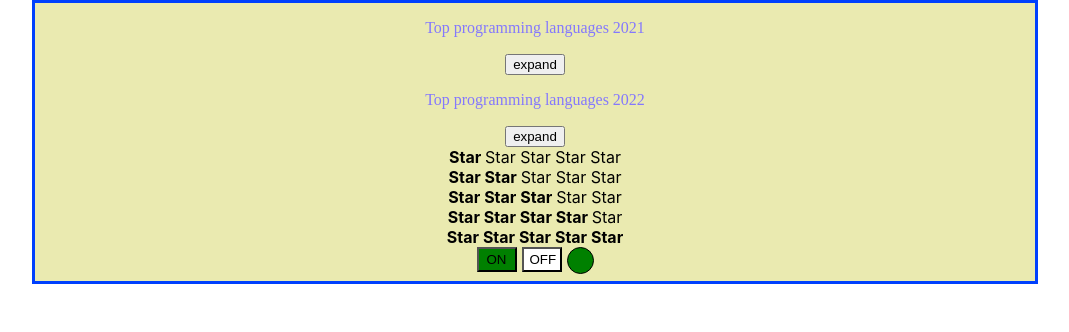
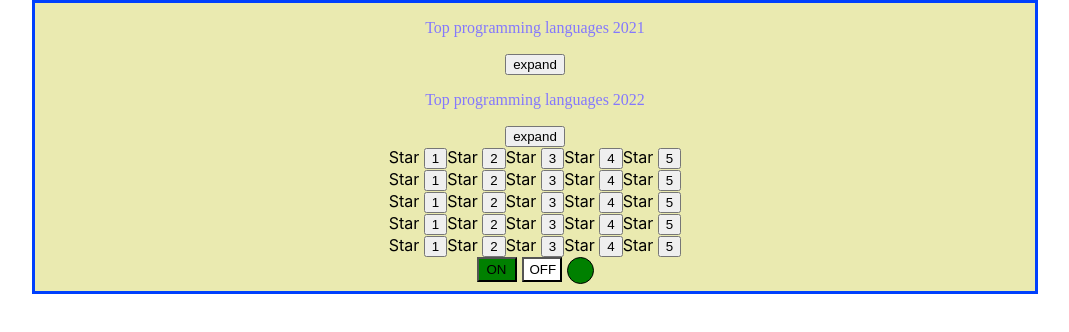
Before and after one commit to romchesko-pazzi/playlist-of-react-ts, a React (Create React App) app: page / in a window 1280 px wide. Shown: the top 332 px of the page, without its empty margins (105-1174 px from the left). Built offline with nearby package versions, Linux system fonts and the light colour scheme.

Commit message:
practise

```diff
--- a/src/App.tsx
+++ b/src/App.tsx
@@ -9,11 +9,11 @@
         <div className={"main"}>
             <Article titleValue={"Top programming languages 2021"}/>
             <Article titleValue={"Top programming languages 2022"}/>
-            <Rating value={1}/>
-            <Rating value={2}/>
-            <Rating value={3}/>
-            <Rating value={4}/>
-            <Rating value={5}/>
+            <Rating/>
+            <Rating/>
+            <Rating/>
+            <Rating/>
+            <Rating/>
             <OnOff/>
         </div>
     );
--- a/src/components/Article.tsx
+++ b/src/components/Article.tsx
@@ -16,7 +16,6 @@
             setIsExpanded(false)
         }
     }
-
     return (
         <div>
             <ArticleTitle title={props.titleValue}/>
--- a/src/components/Rating.tsx
+++ b/src/components/Rating.tsx
@@ -1,19 +1,21 @@
-import React from "react";
+import React, {useState} from "react";
 import {Star} from "./Star";
 
-type RatingProps = {
-    value: 1 | 2 | 3 | 4 | 5 | 0
-}
+type RatingProps = {}
 
 export const Rating = (props: RatingProps) => {
     console.log("Rating rendering");
+
+    const [value, setValue] = useState(0)
+
+
     return (
         <div>
-            <Star bolded={props.value > 0}/>
-            <Star bolded={props.value > 1}/>
-            <Star bolded={props.value > 2}/>
-            <Star bolded={props.value > 3}/>
-            <Star bolded={props.value > 4}/>
+            <Star bolded={value > 0}/><button onClick={()=>setValue(1)}>1</button>
+            <Star bolded={value > 1}/><button onClick={()=>setValue(2)}>2</button>
+            <Star bolded={value > 2}/><button onClick={()=>setValue(3)}>3</button>
+            <Star bolded={value > 3}/><button onClick={()=>setValue(4)}>4</button>
+            <Star bolded={value > 4}/><button onClick={()=>setValue(5)}>5</button>
         </div>
     )
 
```
